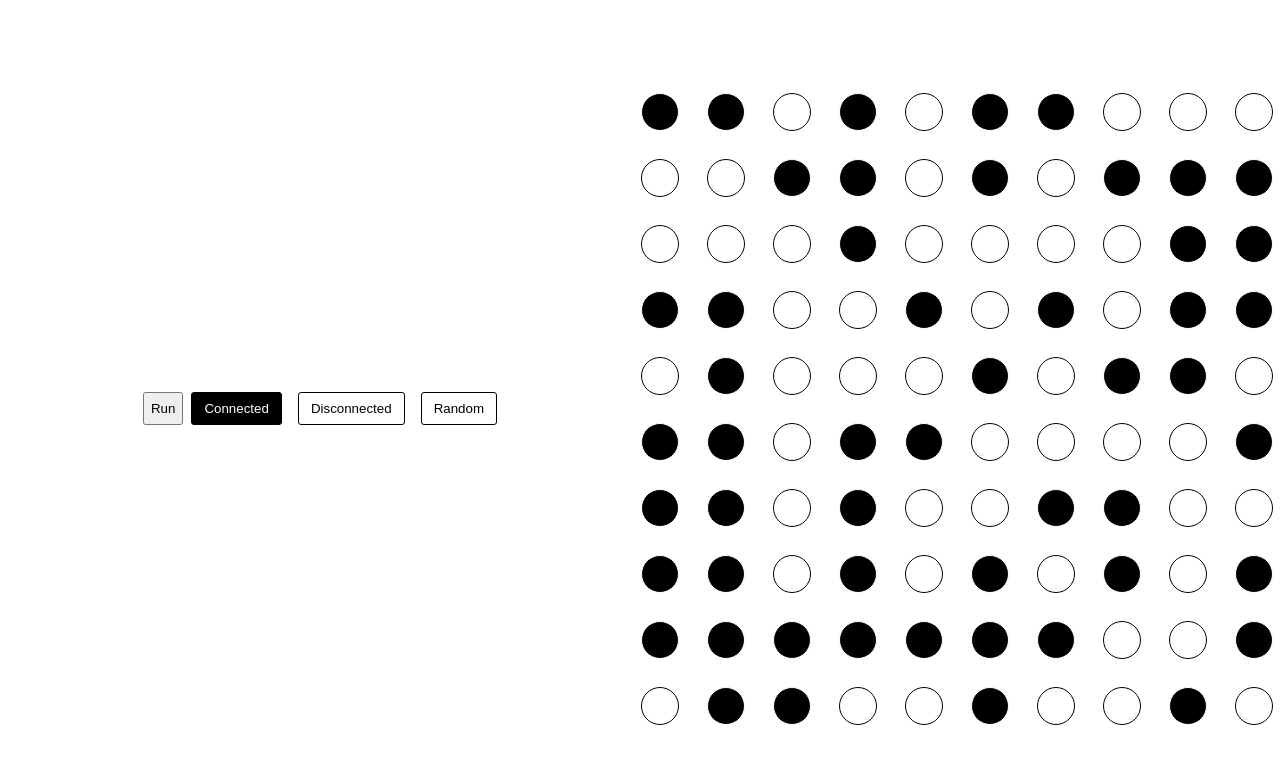
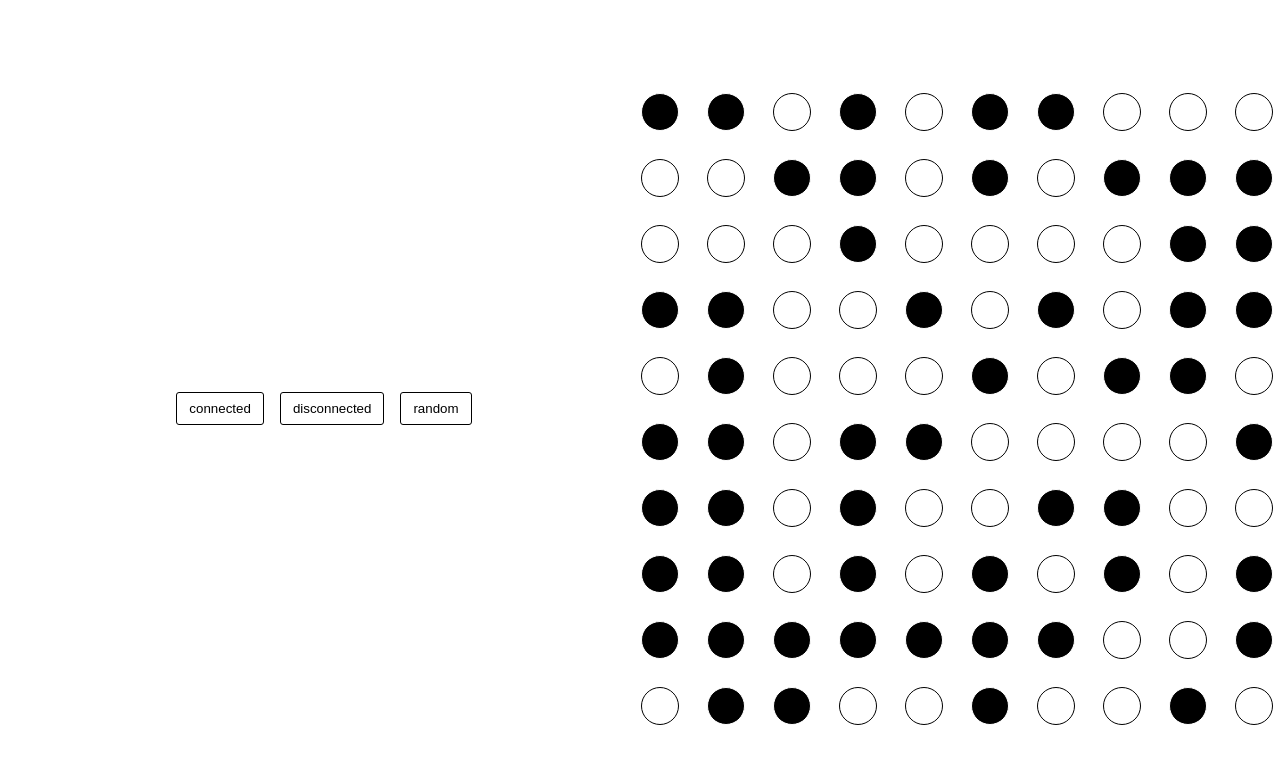
Before and after one commit to renatonouman/alexander-machine, a React (Create React App) app: page / in a window 1280 px wide. Shown: the top 764 px of the page. Built offline with nearby package versions, Linux system fonts and the light colour scheme.

Commit message:
Remove commented and minor refactor to save code lines

```diff
--- a/src/App.js
+++ b/src/App.js
@@ -5,53 +5,13 @@ import useGrid from "./hooks/useGrid";
 import initialState from "./helpers/initialState";
 import bulbToggler from "./helpers/bulbToggler";
 
-// base ensemble
-// -------------
-//
-// 100 lights
-// each light can be in one of 2 states: on / off
-// any light which is on has a 50/50 chance of going off in the next second
-// the system reach equilibrium and stops once all lights are off.
-// how long would it take for the system to reach equilibrium?
-//
-// first scenario
-// Connections are contructed so any light which is off has a 50/50 chance to go on in the next second, provided it is connected to a light the is on
-// If the light is not connected to a light that is on it has no change of going on.
-// If ever happens that al lights are off, then all lights stay off forever.
-//
-//
-// second scenario
-// there are no interconnections between lights.
-// when a light goes off, it stays off forever.
-//
-//
-// third scenario
-// Lights can turn on or off as long as there is a single light on.
-//
-
-// TODOS:
-// - Add explainer text
-// - Fix single action reducer
-// - Decouple code from framework. Turn useEffect into pure functions.
-
-// NOTES"
-// - Coupled code is harder to test.
-//
-//
-
 const App = () => {
-  const [scenario, setScenario] = React.useState("connected");
+  const [scenario, setScenario] = React.useState("");
   const [running, setRunning] = React.useState(false);
   const grid = useGrid(scenario, running, bulbToggler, initialState);
 
-  // const [lapse, setLapse] = React.useState(0);
+  const scenarios = ["connected", "disconnected", "random"];
 
-  //  React.useEffect(() => {
-  //    setLapse(Date.now());
-  //    dispatch({ type: "toggle", scenario: scenario });
-  //    setRunning(true);
-  //  }, [scenario]);
-  //
   const handleClick = (id) => {
     setRunning(true);
     setScenario(id);
@@ -63,25 +23,14 @@ const App = () => {
   return (
     <Container>
       <Button.Container>
-        <button onClick={() => setRunning(!running)}>Run</button>
-        <Button
-          onClick={() => handleClick("connected")}
-          active={scenario === "connected"}
-        >
-          Connected
-        </Button>
-        <Button
-          onClick={() => handleClick("disconnected")}
-          active={scenario === "disconnected"}
-        >
-          Disconnected
-        </Button>
-        <Button
-          onClick={() => handleClick("random")}
-          active={scenario === "random"}
-        >
-          Random
-        </Button>
+        {scenarios.map((each) => (
+          <Button
+            key={each}
+            onClick={() => handleClick(each)}
+            active={scenario === each}
+            children={each}
+          />
+        ))}
       </Button.Container>
       <Grid>
         {grid.map((bulb) => (
```
